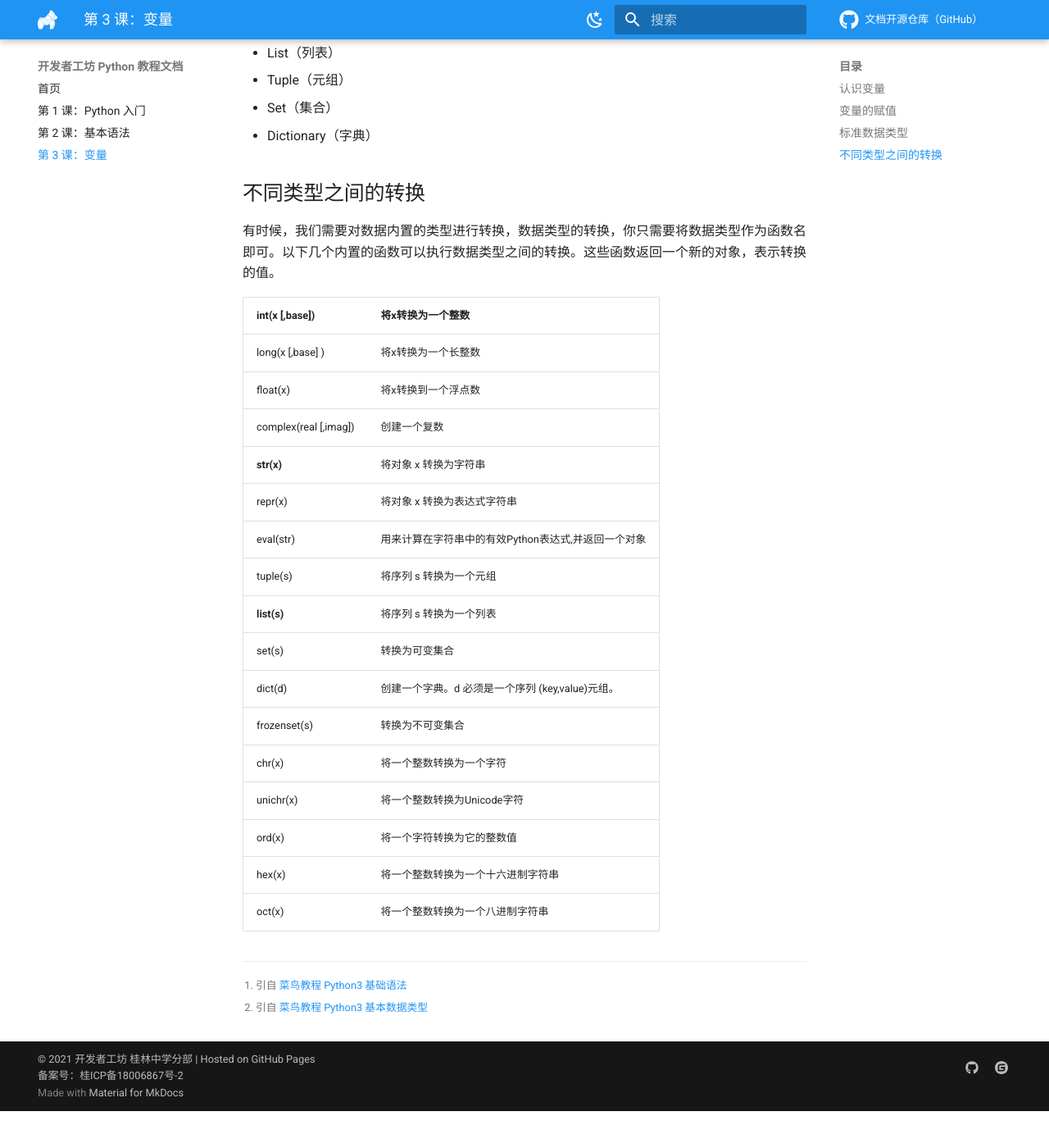
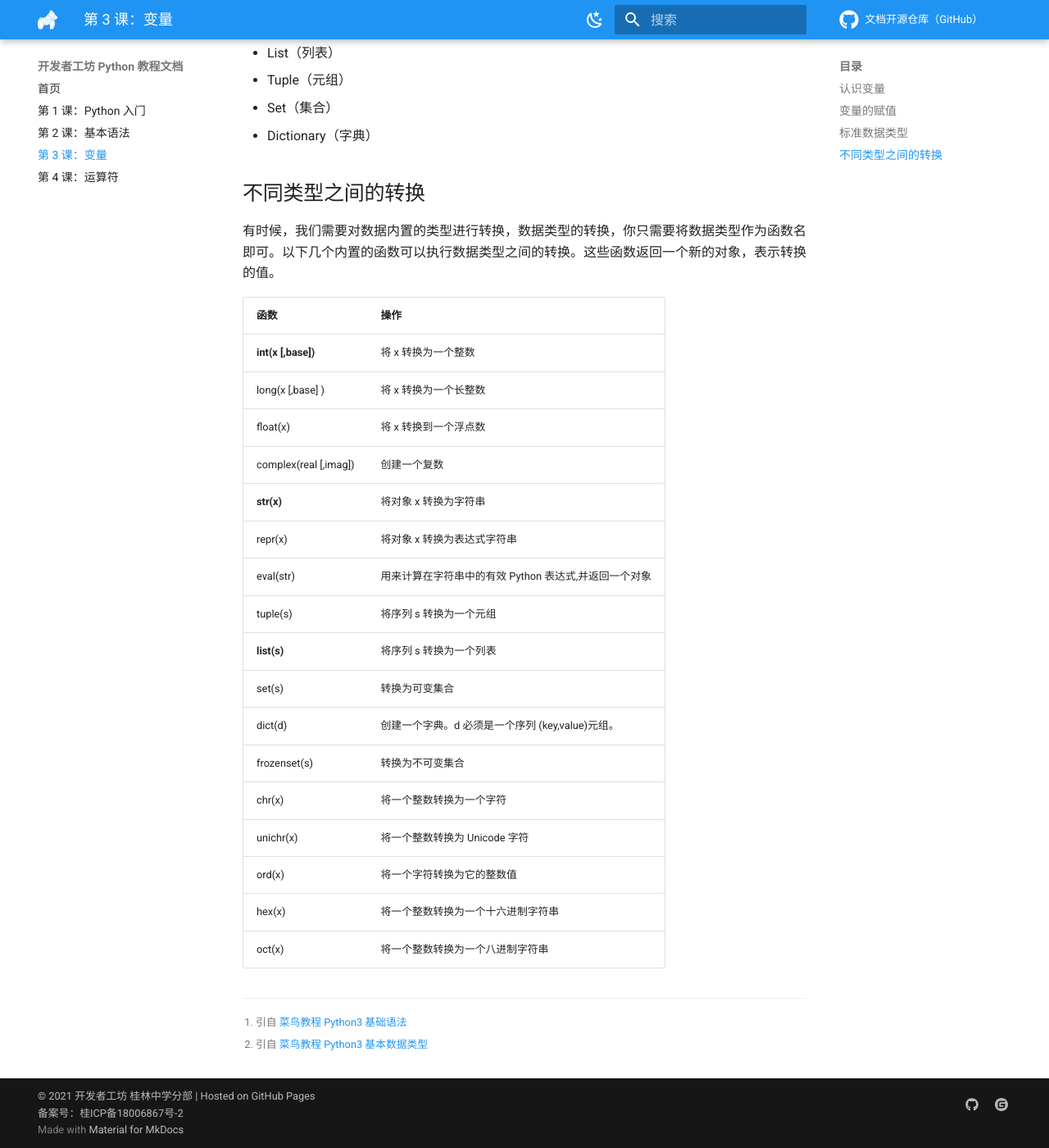
Before and after one commit to devswork-glzx/python-tutorial, an MkDocs documentation site: the page built from docs/03-variables.md, in a window 1280 px wide and 1400 px high, scrolled down 1099 px. Shown: the whole window at 82% size. Built offline with MkDocs 1.6.1 and Material for MkDocs 9.7.7, drawn with Linux system fonts in a browser that asks for light colours; comment, search, counter and statistics services are not loaded; before the commit the page ends 2454 px from its top, so only the background shows below that.

Commit message:
new doc 04

```diff
--- a/docs/03-variables.md
+++ b/docs/03-variables.md
@@ -45,21 +45,22 @@ Python3 中有六个标准的数据类型：
 
 有时候，我们需要对数据内置的类型进行转换，数据类型的转换，你只需要将数据类型作为函数名即可。以下几个内置的函数可以执行数据类型之间的转换。这些函数返回一个新的对象，表示转换的值。
 
-| **int(x \[,base\])**   | 将x转换为一个整数                                   |
-| :--------------------- | :------------------------------------------------ |
-| long(x [,base\] )      | 将x转换为一个长整数                                 |
-| float(x)               | 将x转换到一个浮点数                                 |
+| 函数                   | 操作                                                |
+| :--------------------- | :-------------------------------------------------- |
+| **int(x \[,base\])**   | 将 x 转换为一个整数                                   |
+| long(x [,base\] )      | 将 x 转换为一个长整数                                 |
+| float(x)               | 将 x 转换到一个浮点数                                 |
 | complex(real [,imag\]) | 创建一个复数                                        |
 | **str(x)**             | 将对象 x 转换为字符串                               |
 | repr(x)                | 将对象 x 转换为表达式字符串                         |
-| eval(str)              | 用来计算在字符串中的有效Python表达式,并返回一个对象 |
+| eval(str)              | 用来计算在字符串中的有效 Python 表达式,并返回一个对象 |
 | tuple(s)               | 将序列 s 转换为一个元组                             |
 | **list(s)**            | 将序列 s 转换为一个列表                             |
 | set(s)                 | 转换为可变集合                                      |
 | dict(d)                | 创建一个字典。d 必须是一个序列 (key,value)元组。    |
 | frozenset(s)           | 转换为不可变集合                                    |
 | chr(x)                 | 将一个整数转换为一个字符                            |
-| unichr(x)              | 将一个整数转换为Unicode字符                         |
+| unichr(x)              | 将一个整数转换为 Unicode 字符                         |
 | ord(x)                 | 将一个字符转换为它的整数值                          |
 | hex(x)                 | 将一个整数转换为一个十六进制字符串                  |
 | oct(x)                 | 将一个整数转换为一个八进制字符串                    |
```
Also changed, not shown: docs/04-calculate.md (added, +16 -0 lines).
